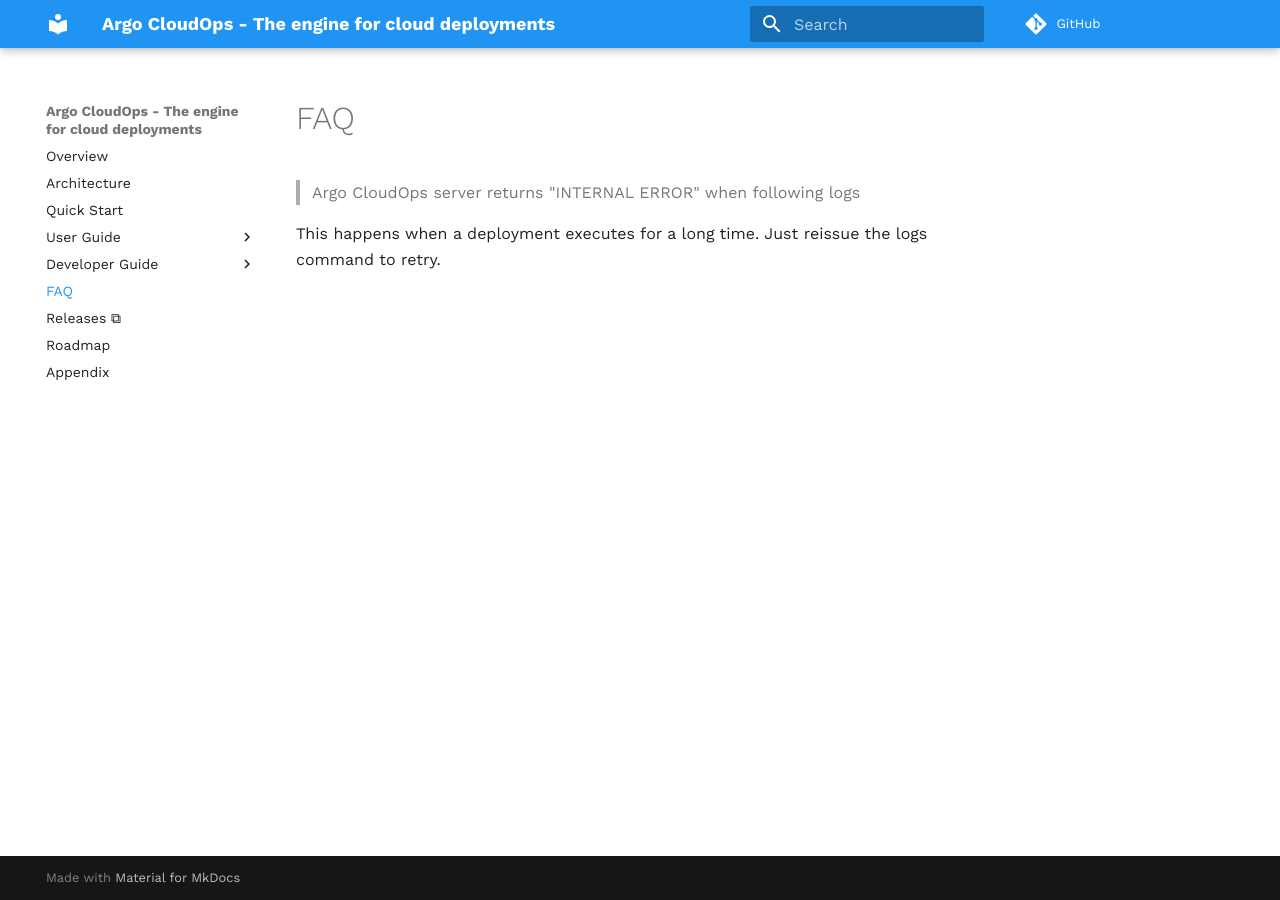
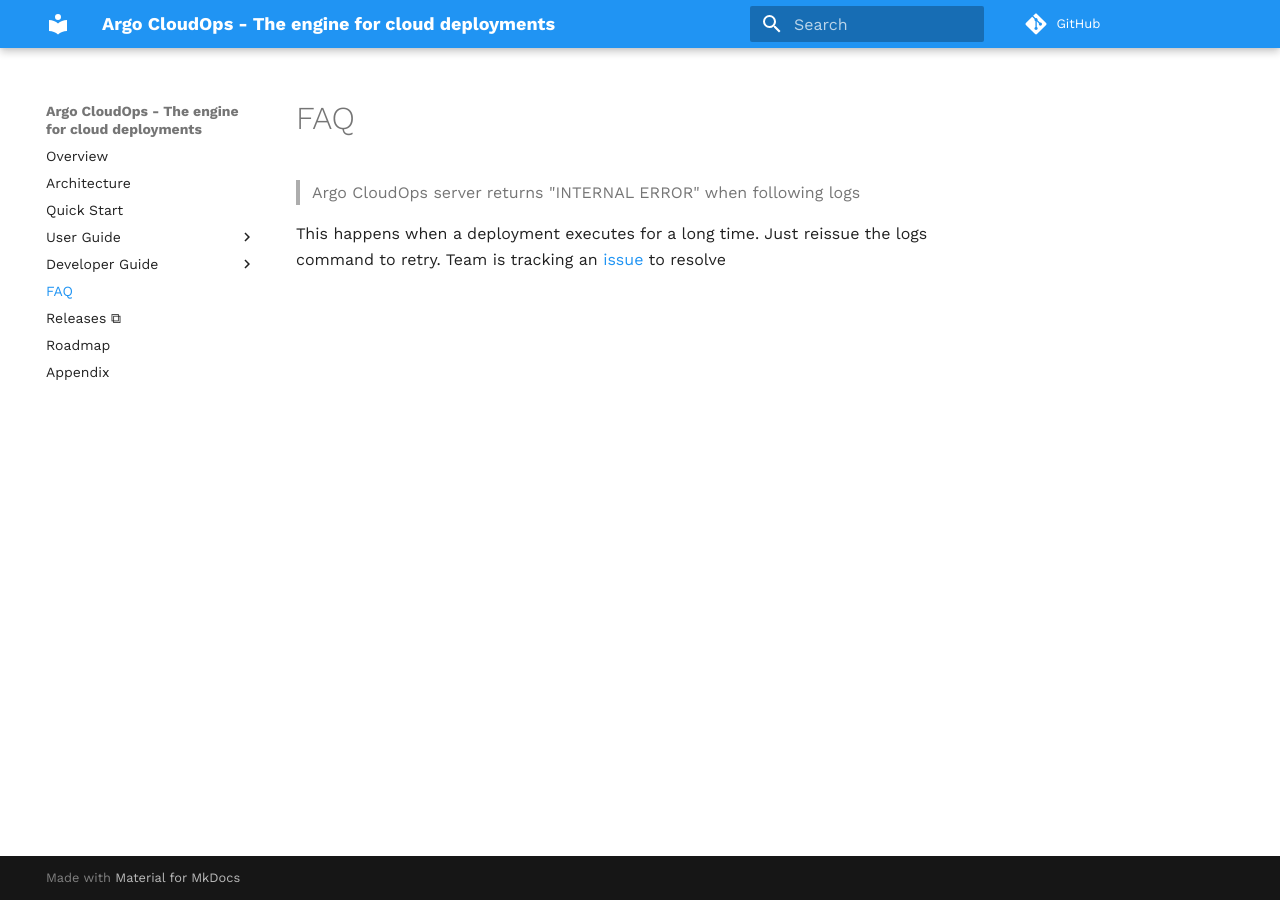
Before and after one commit to cello-proj/cello, an MkDocs documentation site: the page built from docs/faq.md, in a window 1280 px wide. Built offline with MkDocs 1.6.1 and Material for MkDocs 9.7.7, drawn with Linux system fonts in a browser that asks for light colours; comment, search, counter and statistics services are not loaded.

Commit message:
added issue for INTERNAL_ERROR bug

```diff
--- a/docs/faq.md
+++ b/docs/faq.md
@@ -2,4 +2,4 @@
 
 > Argo CloudOps server returns "INTERNAL ERROR" when following logs
 
-This happens when a deployment executes for a long time. Just reissue the logs command to retry.
+This happens when a deployment executes for a long time. Just reissue the logs command to retry. Team is tracking an [issue](https://github.com/argoproj-labs/argo-cloudops/issues/93) to resolve
```
